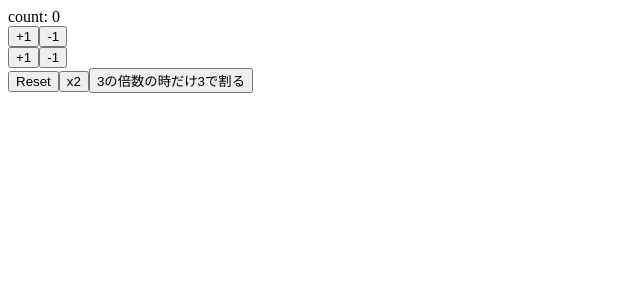
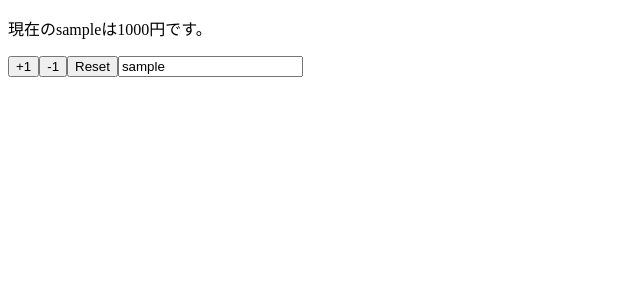
Before and after one commit to kenji707/react-hooks-101, a React (Create React App) app: page / in a window 1280 px wide. Shown: the top 300 px of the page, without its empty margins (0-640 px from the left). Built offline with nearby package versions, Linux system fonts and the light colour scheme.

Commit message:
implement component using multiple states

```diff
--- a/src/App.js
+++ b/src/App.js
@@ -1,39 +1,28 @@
 import React, { useState } from 'react';
 
-const App = () => {
-  const [count, setCount] = useState(0)
+const App = props => {
+  const [name, setName] = useState(props.name)
+  const [price, setPrice] = useState(props.price)
 
-  const increment = () => setCount(count + 1)
-  const decrement = () => setCount(count - 1)
-
-  const increment2 = () => setCount(previousCount => previousCount + 1)
-  const decrement2 = () => setCount(previousCount => previousCount - 1)
-
-  const reset = () => setCount(0)
-  const multiple = () => setCount(previousCount => previousCount * 2)
-  const devide3 = () => setCount(previousCount =>
-    previousCount % 3 === 0 ? previousCount/3 : previousCount
-    )
-
+  const reset = () => {
+    setPrice(props.price)
+    setName(props.name)
+  }
 
   return (
     <>
-      <div>count: {count}</div>
-      <div>
-        <button onClick={increment}>+1</button>
-        <button onClick={decrement}>-1</button>
-      </div>
-      <div>
-        <button onClick={increment2}>+1</button>
-        <button onClick={decrement2}>-1</button>
-      </div>
-      <div>
-        <button onClick={reset}>Reset</button>
-        <button onClick={multiple}>x2</button>
-        <button onClick={devide3}>3の倍数の時だけ3で割る</button>
-      </div>
+      <p>現在の{name}は{price}円です。</p>
+      <button onClick={() => setPrice(price + 1)}>+1</button>
+      <button onClick={() => setPrice(price - 1)}>-1</button>
+      <button onClick={reset}>Reset</button>
+      <input value={name} onChange={e => setName(e.target.value)}/>
     </>
   );
 }
 
+App.defaultProps = {
+  name:'sample',
+  price: 1000
+}
+
 export default App;
```
